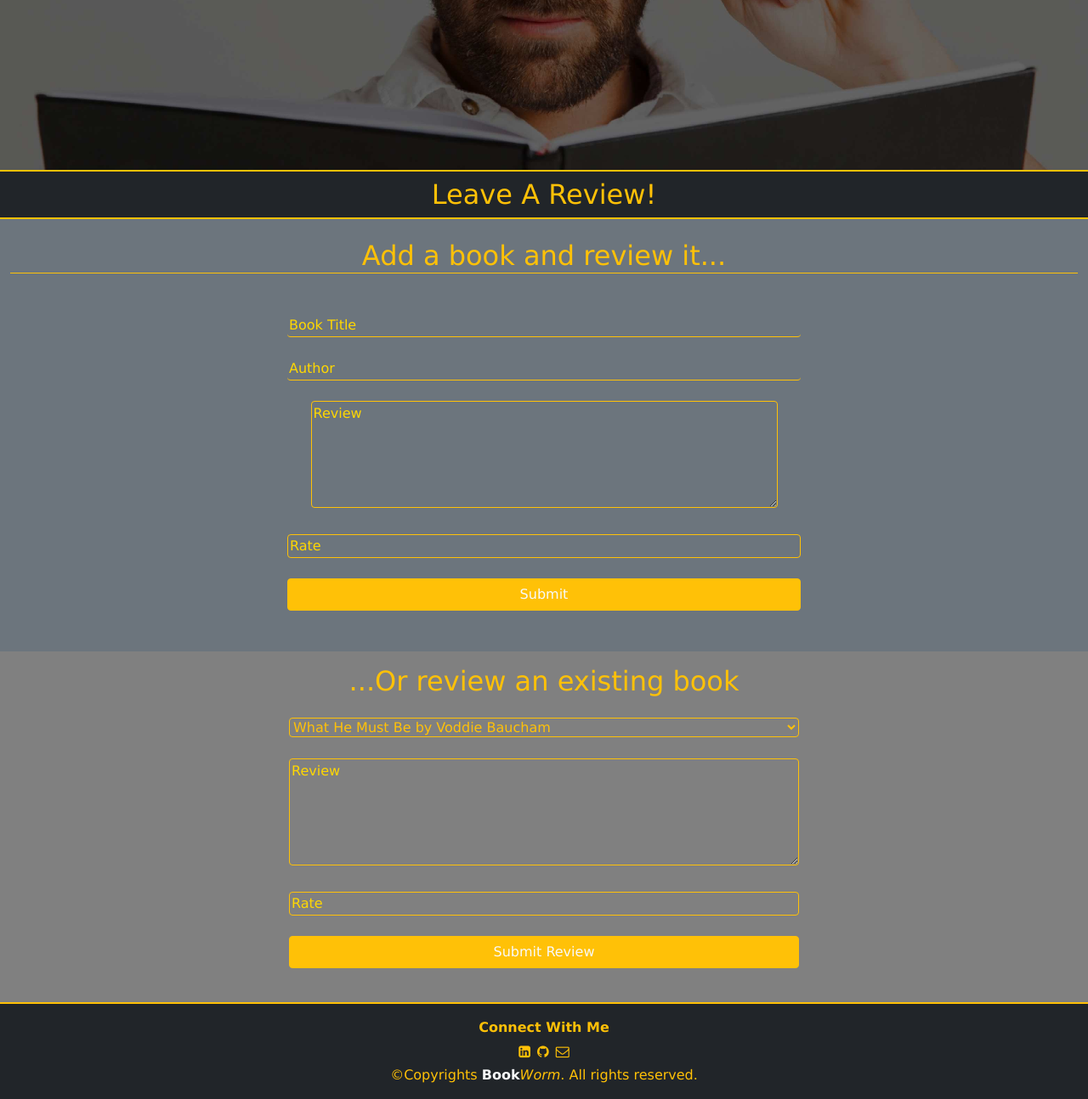
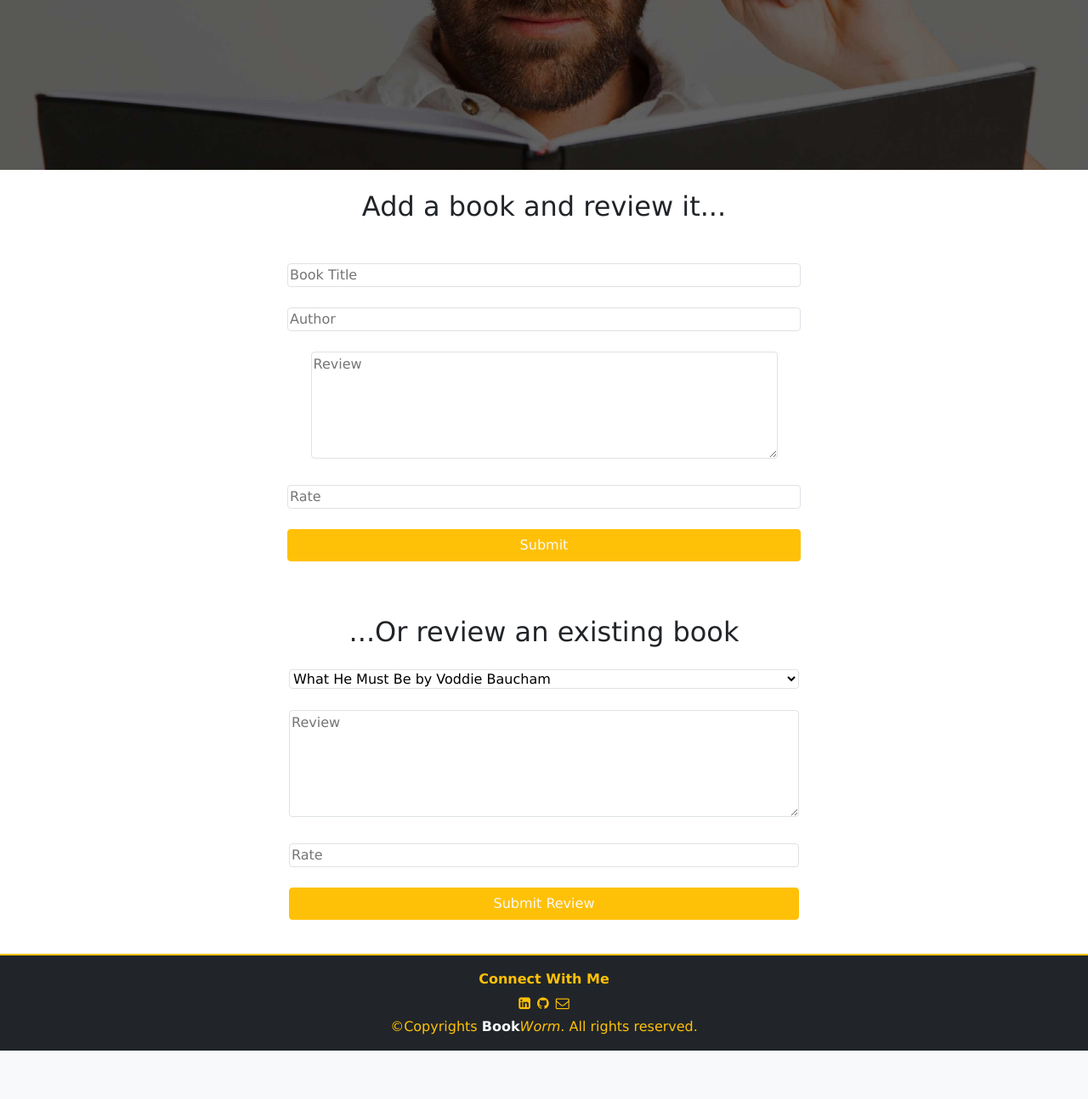
Before and after one commit to AbomiDaba/BookWorm, a Django app: template apps/books/templates/review.html in a window 1280 px wide. Shown: the part 500-1794 px from the top of the page at 85% size. After the commit the page ends 1737 px from the top, so only its background shows below. Run offline with Django 3.2, Linux system fonts and the light colour scheme; the template is opened without the code that fills it: values that come from a table or form of the project are taken from there, others are empty; data comes from the database, SQL or seed files in the repository; both versions use the stored data as it was after the commit.

Commit message:
change styling and adjust back-end validations

```diff
--- a/apps/books/static/css/review.css
+++ b/apps/books/static/css/review.css
@@ -12,10 +12,10 @@
     border-top: none;
     border-left: none;
     border-right: none;
-    border-bottom: 1px gold solid;
+    border-bottom: 1px solid;
 }
 
-::placeholder {
+/* ::placeholder {
     color: gold;
     opacity: 1;
 }
@@ -26,7 +26,7 @@
 
 ::-ms-input-placeholder {
     color: gold;
-}
+} */
 
 @keyframes change{
 
@@ -69,7 +69,3 @@ nav a:hover{
     border-radius: 5px;
     padding: 0 5px 0 5px;
 }
-
-.bg_two{
-    background-color: grey;
-}
--- a/apps/books/templates/review.html
+++ b/apps/books/templates/review.html
@@ -28,10 +28,7 @@
             <p class="text-center text-light"><strong> If you love books, then you've come to the right place!</strong> </p>
         </div>
     </div>
-    <div class="container-fluid bg-dark border-top border-bottom border-warning border-2">
-        <h2 class="m-auto text-center py-2 w-50 text-warning">Leave A Review!</h2>
-    </div>
-    <div class="bg-secondary py-4 m-auto bg_one transparent container-fluid ">
+    <div class="py-4 m-auto bg_one transparent container-fluid ">
         {% if messages %}
         <ul class="messages">
             {% for message in messages %}
@@ -41,25 +38,25 @@
         {% endif %}
         <form action="/books/create", method="post">
             {% csrf_token %}
-            <h2 class="mb-5 text-center text-warning border-bottom border-warning">Add a book and review it...</h2>
-            <p class="text-center m-4"><input class="bg-transparent form w-50 rounded border-bottom border-warning text-warning" type="text", name="title" placeholder="Book Title"></p>
-            <p class="text-center m-4"><input class="bg-transparent form w-50  rounded border-bottom border-warning text-warning" type="text" name="author" placeholder="Author"></p>
-            <p class="text-center m-4"><textarea class="bg-transparent rounded border border-warning text-warning" name="review" id="review" cols="65" rows="5" placeholder="Review"></textarea></p>
-            <p class="text-center m-4"><input class="bg-transparent w-50 rounded border border-warning text-warning" type="number" name="rating" min="1" max="5" placeholder="Rate"></p>
+            <h2 class="mb-5 text-center ">Add a book and review it...</h2>
+            <p class="text-center m-4"><input class="bg-transparent form w-50 rounded border" type="text", name="title" placeholder="Book Title"></p>
+            <p class="text-center m-4"><input class="bg-transparent form w-50  rounded border" type="text" name="author" placeholder="Author"></p>
+            <p class="text-center m-4"><textarea class="bg-transparent rounded border" name="review" id="review" cols="65" rows="5" placeholder="Review"></textarea></p>
+            <p class="text-center m-4"><input class="bg-transparent w-50 rounded border" type="number" name="rating" min="1" max="5" placeholder="Rate"></p>
             <p class="text-center m-4"><button class="w-50 btn btn-dark text-light bg-warning border border-warning">Submit</button></p>
         </form>
     </div>
     <div class="m-auto bg_two transparent container-fluid p-3">
-        <h2 class="text-center text-warning">...Or review an existing book</h2>
+        <h2 class="text-center">...Or review an existing book</h2>
         <form class="m-auto " action="/books/add_review" method="post">
             {% csrf_token %}
-            <p class="text-center m-4"><select class="w-50 bg-transparent rounded border border-warning text-warning" name="id" id="">
+            <p class="text-center m-4"><select class="w-50 bg-transparent rounded border" name="id" id="">
                 {% for book in books %}
                     <option value="{{book.id}}">{{book.title}} by {{book.author}}</option>
                 {% endfor %}
             </select></p>
-            <p class="text-center m-4"><textarea class="w-50 bg-transparent rounded border border-warning text-warning" name="review" id="review" cols="65" rows="5" placeholder="Review"></textarea></p>
-            <p class="text-center m-4"><input class="w-50 bg-transparent rounded border border-warning text-warning" type="number" name="rating" min="1" max="5" placeholder="Rate"></p>
+            <p class="text-center m-4"><textarea class="w-50 bg-transparent rounded border" name="review" id="review" cols="65" rows="5" placeholder="Review"></textarea></p>
+            <p class="text-center m-4"><input class="w-50 bg-transparent rounded border" type="number" name="rating" min="1" max="5" placeholder="Rate"></p>
             <p class="text-center m-4"><button class="w-50 btn btn-dark text-light bg-warning border border-warning">Submit Review</button></p>
         </form>
     </div>
--- a/apps/books/templates/show_book.html
+++ b/apps/books/templates/show_book.html
@@ -42,7 +42,7 @@
     <div class="container-fluid p-0">
         <!-- content.book-title-and-author -->
         <div class="container-fluid border-bottom border-top border-warning border-3">
-            <h3 class="border-bottom border-warning m-auto text-center pt-2 w-50 text-warning">{{book.title}}</h3>
+            <h3 class="border- m-auto mb-3 text-center pt-2 w-50 text-warning">Title: {{book.title}}</h3>
             <h3 class="text-center text-warning mt-1 mb-4">Author: {{book.author}}</h3>
         </div>
         <div class="position-relative container-fluid p-0 mt-0">
```
Also changed, not shown: apps/books/views.py (+5 -5 lines), db.sqlite3.
